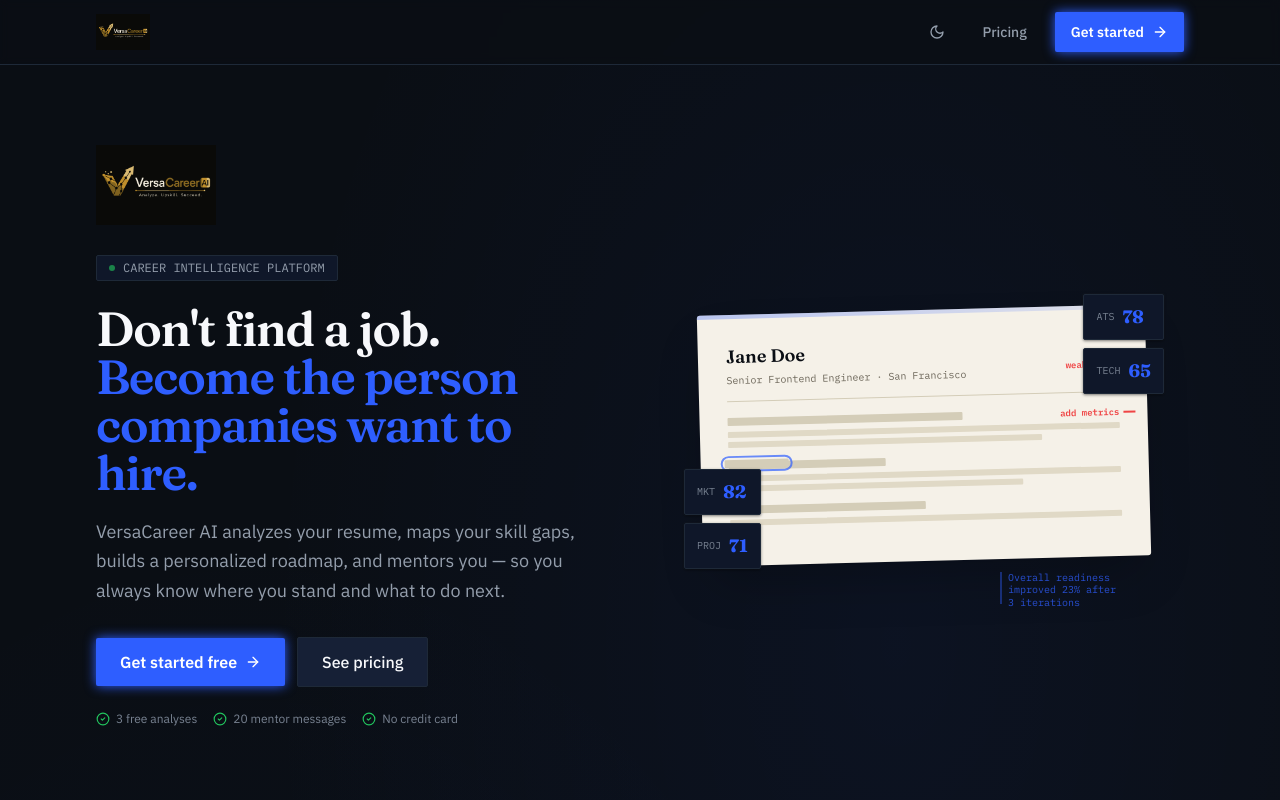
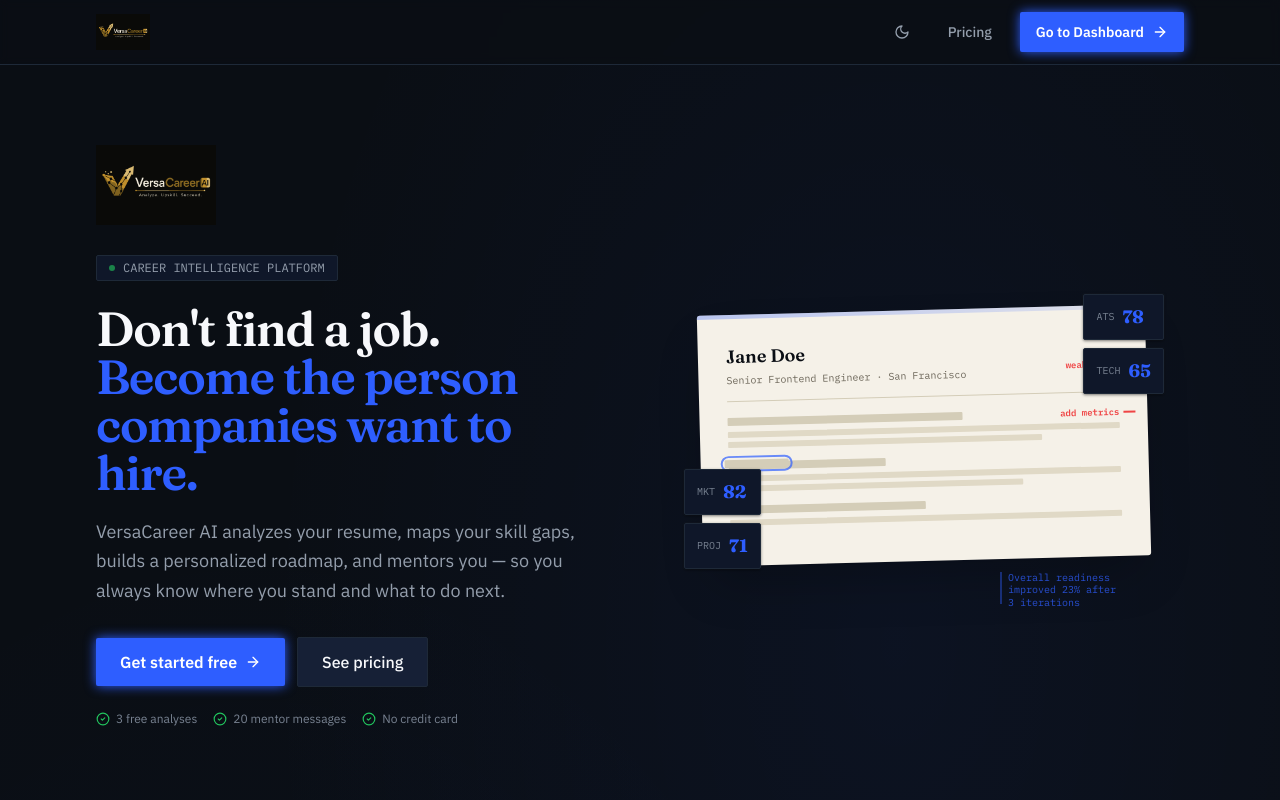
Before and after one commit to Cha129/VersaCareerAI, a React (Vite) app: page / in a window 1280 px wide. Shown: the top 800 px of the page. Built offline with nearby package versions, Linux system fonts and the light colour scheme; no server answers.

Commit message:
Add files via upload

```diff
--- a/src/pages/Landing.tsx
+++ b/src/pages/Landing.tsx
@@ -139,7 +139,7 @@
           <div className="flex items-center gap-3">
             <ThemeToggle />
             <Link to="/pricing" className="btn-ghost text-sm hidden sm:inline-flex">Pricing</Link>
-            <Link to="/dashboard" className="btn-primary">Get started <ArrowRight className="h-4 w-4" /></Link>
+            <Link to="/dashboard" className="btn-primary">Go to Dashboard <ArrowRight className="h-4 w-4" /></Link>
           </div>
         </div>
       </header>
```
